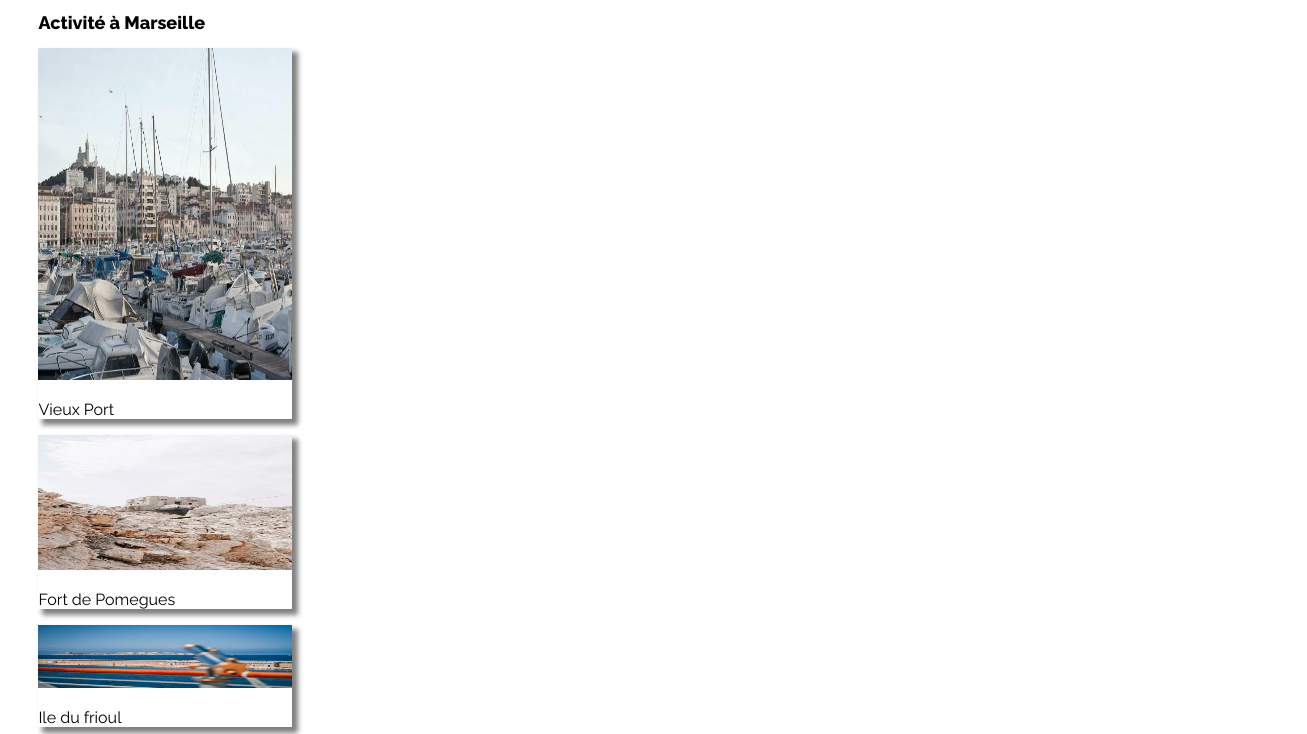
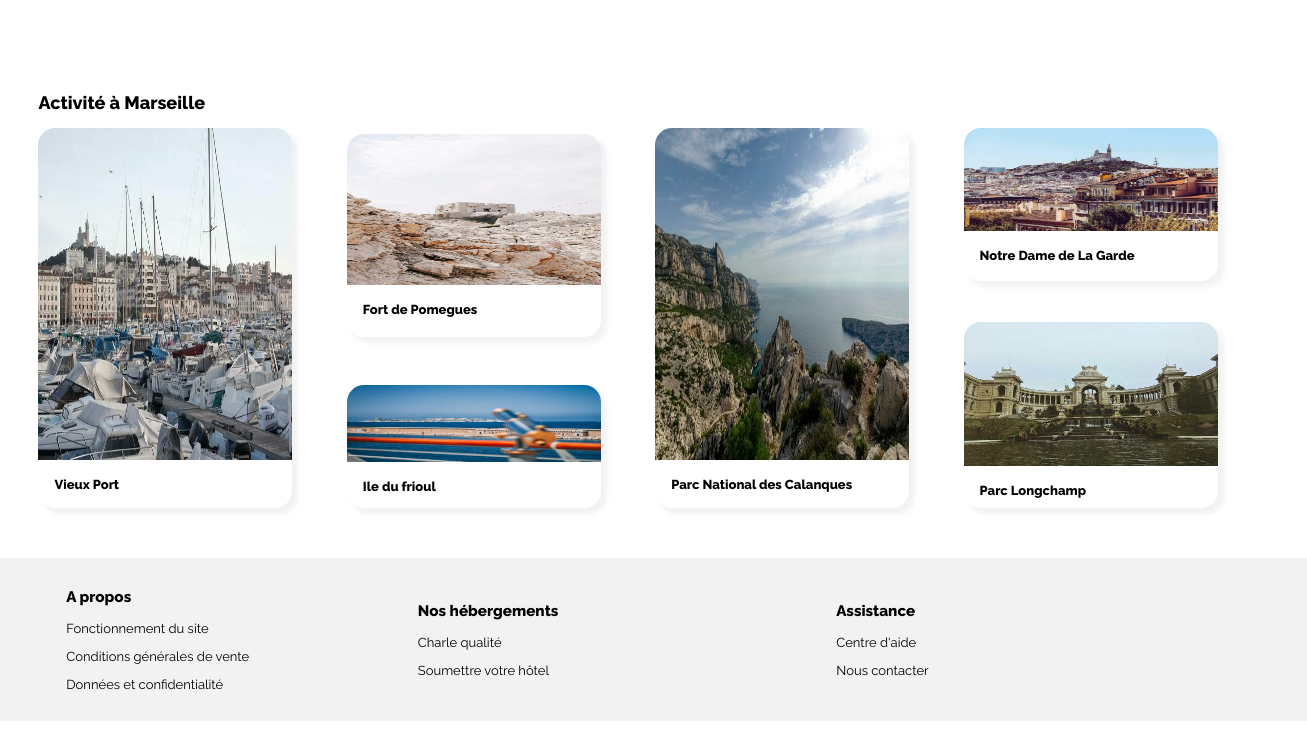
Before and after one commit to Uosnaridou/Projet2-Reservia, a plain HTML site: page index.html in a window 1280 px wide. Shown: the part 914-1648 px from the top of the page, 1307 px wide, since content can reach past the window. Drawn offline with Linux system fonts and the light colour scheme.

Commit message:
Fin avant details du corp du site

```diff
--- a/index.html
+++ b/index.html
@@ -12,7 +12,6 @@
     <link href="https://fonts.googleapis.com/css2?family=Raleway:wght@400;800&display=swap" rel="stylesheet">
     <title>Reservia</title>
 </head>
-
 
 <body>
     <header>
@@ -144,61 +143,92 @@
             <h2>Les plus populaires <i class="fas fa-chart-line marge_logoFleche"></i></h2>
 
             <article id="soleilDuMatin" class="articles_populaires">
-                    <img src="images/hebergements/4_small/emile-guillemot-Bj_rcSC5XfE-unsplash.jpg" alt="Hôtel le soleil du matin" class="img_populaire" />
+                <img src="images/hebergements/4_small/emile-guillemot-Bj_rcSC5XfE-unsplash.jpg"
+                    alt="Hôtel le soleil du matin" class="img_populaire" />
                 <h3>Hôtel le soleil du matin</h3>
                 <p>Nuit à partir de 128€</p>
-                        <i class="fas fa-star bleu marge"></i><i class="fas fa-star bleu"></i><i class="fas fa-star bleu"></i><i class="fas fa-star bleu"></i><i class="fas fa-star bleu"></i>
+                <i class="fas fa-star bleu marge"></i><i class="fas fa-star bleu"></i><i class="fas fa-star bleu"></i><i
+                    class="fas fa-star bleu"></i><i class="fas fa-star bleu"></i>
             </article>
 
             <article id="coeurDeEau" class="articles_populaires">
-                    <img src="images/hebergements/4_small/aw-creative-VGs8z60yT2c-unsplash.jpg" alt="Au coeur de l'eau" class="img_populaire" />
+                <img src="images/hebergements/4_small/aw-creative-VGs8z60yT2c-unsplash.jpg" alt="Au coeur de l'eau"
+                    class="img_populaire" />
                 <h3>Au coeur de l'eau chambres d'hôtes</h3>
                 <p>Nuit à partir de 71€</p>
-                        <i class="fas fa-star bleu marge"></i><i class="fas fa-star bleu"></i><i class="fas fa-star bleu"></i><i class="fas fa-star bleu"></i><i class="fas fa-star gris"></i>
+                <i class="fas fa-star bleu marge"></i><i class="fas fa-star bleu"></i><i class="fas fa-star bleu"></i><i
+                    class="fas fa-star bleu"></i><i class="fas fa-star gris"></i>
             </article>
 
             <article id="bleuEtBlanc" class="articles_populaires">
-                    <img src="images/hebergements/4_small/reisetopia-B8WIgxA_PFU-unsplash.jpg" alt="Hôtel tout bleu et blanc" class="img_populaire" />
+                <img src="images/hebergements/4_small/reisetopia-B8WIgxA_PFU-unsplash.jpg"
+                    alt="Hôtel tout bleu et blanc" class="img_populaire" />
                 <h3>Hôtel tout bleu et blanc</h3>
                 <p>Nuit à partir de 68€</p>
-                        <i class="fas fa-star bleu marge"></i><i class="fas fa-star bleu"></i><i class="fas fa-star bleu"></i><i class="fas fa-star bleu"></i><i class="fas fa-star gris"></i>
+                <i class="fas fa-star bleu marge"></i><i class="fas fa-star bleu"></i><i class="fas fa-star bleu"></i><i
+                    class="fas fa-star bleu"></i><i class="fas fa-star gris"></i>
             </article>
         </div>
     </section>
 
+    <h2>Activité à Marseille</h2>
     <div id="Activites">
-        <h2>Activité à Marseille</h2>
-
         <div id="vieuxPort">
-            <img src="images/activites/4_small/reno-laithienne-QUgJhdY5Fyk-unsplash.jpg" alt="Vieux Port" id="img_vieuxPort" />
+            <img src="images/activites/4_small/reno-laithienne-QUgJhdY5Fyk-unsplash.jpg" alt="Vieux Port"
+                id="img_vieuxPort" />
             <p>Vieux Port</p>
         </div>
+        <div id="pomegues_frioul">
             <div id="pomegues">
-            <img src="images/activites/4_small/paul-hermann-QFTrLdQIRhI-unsplash.jpg" alt="Fort de Pomegues" id="img_pomegues" />
+                <img src="images/activites/4_small/paul-hermann-QFTrLdQIRhI-unsplash.jpg" alt="Fort de Pomegues"
+                    id="img_pomegues" />
                 <p>Fort de Pomegues</p>
             </div>
             <div id="frioul">
-            <img src="images/activites/4_small/kevin-hikari-rV_Qd1l-VXg-unsplash.jpg" alt="Ile du frioul" id="img_frioul" />
+                <img src="images/activites/4_small/kevin-hikari-rV_Qd1l-VXg-unsplash.jpg" alt="Ile du frioul"
+                    id="img_frioul" />
                 <p>Ile du frioul</p>
             </div>
+        </div>
         <div id="calanques">
-            <img src="images/activites/4_small/kilyan-sockalingum-NR8-cBCN3aI-unsplash.jpg" alt="Parc National des Calanques" id="img_calanques" />
+            <img src="images/activites/4_small/kilyan-sockalingum-NR8-cBCN3aI-unsplash.jpg"
+                alt="Parc National des Calanques" id="img_calanques" />
             <p>Parc National des Calanques</p>
         </div>
+        <div id="dame_longchamp">
             <div id="dame">
-            <img src="images/activites/4_small/florian-wehde-xW9e8gdotxI-unsplash.jpg" alt="Notre-Dame-De-La-Garde" id="img_notreDame" />
+                <img src="images/activites/4_small/florian-wehde-xW9e8gdotxI-unsplash.jpg" alt="Notre-Dame-De-La-Garde"
+                    id="img_notreDame" />
                 <p>Notre Dame de La Garde</p>
             </div>
             <div id="longchamp">
-            <img src="images/activites/4_small/lena-paulin-wH2-EJoDcV0-unsplash.jpg" alt="Parc Longchamp" id="img_longchamp" />
+                <img src="images/activites/4_small/lena-paulin-wH2-EJoDcV0-unsplash.jpg" alt="Parc Longchamp"
+                    id="img_longchamp" />
                 <p>Parc Longchamp</p>
             </div>
-
-
+        </div>
+    </div>
 </body>
 
 <footer>
+    <div id="aPropo">
+        <h3>A propos</h3>
+        <p>Fonctionnement du site</p>
+        <p>Conditions générales de vente</p>
+        <p>Données et confidentialité</p>
+    </div>
 
+    <div id="nosHebergement">
+        <h3>Nos hébergements</h3>
+        <p>Charle qualité</p>
+        <p>Soumettre votre hôtel</p>
+    </div>
+
+    <div id="assistance">
+        <h3>Assistance</h3>
+        <p>Centre d'aide</p>
+        <p>Nous contacter</p>
+    </div>
 </footer>
 
 </html>
--- a/style.css
+++ b/style.css
@@ -317,6 +317,7 @@ i.fas.fa-star
 {
     display: grid;
     grid-template-columns: 63% 4% 35%;
+    margin-bottom: 95px;
 }
 .marge
 {
@@ -333,12 +334,12 @@ i.fas.fa-star
 }
 #img_pomegues
 {
-    height: 135px;
+    height: 151px;
     width: 254px;
 }
 #img_frioul
 {
-    height: 63px;
+    height: 77px;
     width: 254px;
 }
 #img_calanques
@@ -358,31 +359,74 @@ i.fas.fa-star
 }
 #vieuxPort,#pomegues, #frioul, #calanques, #dame, #longchamp
 {
-    box-shadow: 5px 5px 5px 1px grey;
+    box-shadow: 5px 5px 5px 1px #F2F2F2;
     width: 254px;
+    border-radius: 17px;
 }
-/*
+#img_vieuxPort,#img_pomegues, #img_frioul,#img_calanques,#img_notreDame,#img_longchamp
+{
+    border-top-left-radius: 17px;
+    border-top-right-radius: 17px;
+}
+#Activites
+{
+    display: grid;
+    grid-template-columns: 25% 25% 25% 25%;
+}
+#Activites p
+{
+    font-weight: bold;
+    font-size: 13px;
+    margin-left: 16px;
+}
 #vieuxPort
 {
-
+    height: 380px;
 }
 #pomegues
 {
-
+    height: 203px;
 }
 #frioul
 {
-
+    height: 123px;
 }
 #calanques
 {
-
+    height: 380px;
 }
 #dame
 {
-
+    height: 153px;
 }
 #longchamp
 {
-
-}*/
+    height: 186px;
+}
+#pomegues_frioul
+{
+    display: grid;
+    grid-template-rows: 55% 45%;
+    align-items: flex-end;
+}
+#dame_longchamp
+{
+    display: grid;
+    grid-template-rows: 51% 49%;
+}
+footer
+{
+    margin-top: 50px;
+    background-color: #F2F2F2;
+    width: 106%;
+    height: 163px;
+    margin-left: -39px;
+    display: grid;
+    grid-template-columns: 32% 32% 32%;
+    font-size: 13px;
+    align-items: center;
+}
+#aPropo
+{
+    margin-left: 16%;
+}
```
Lines whose indentation alone changed are shown as unchanged.
